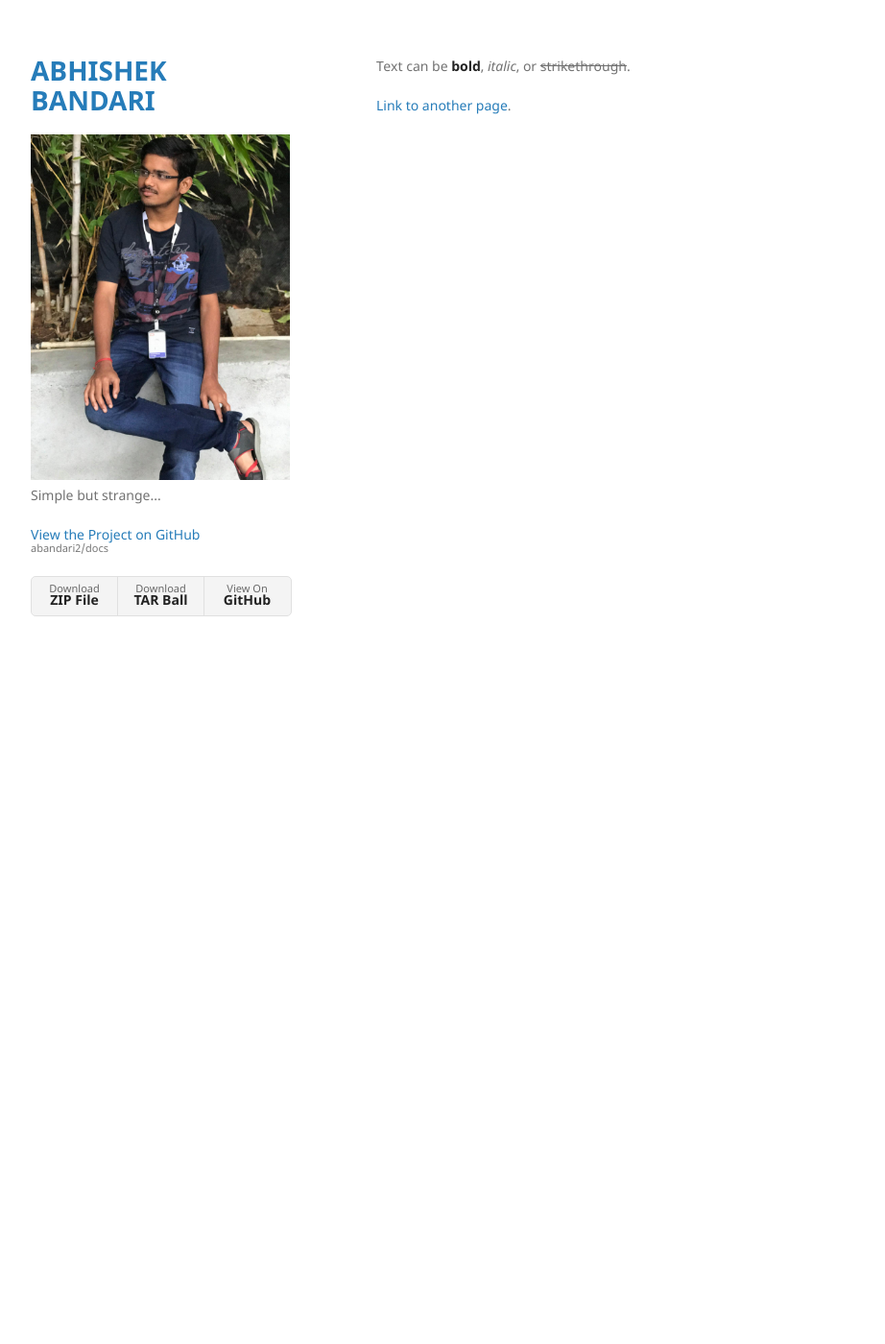
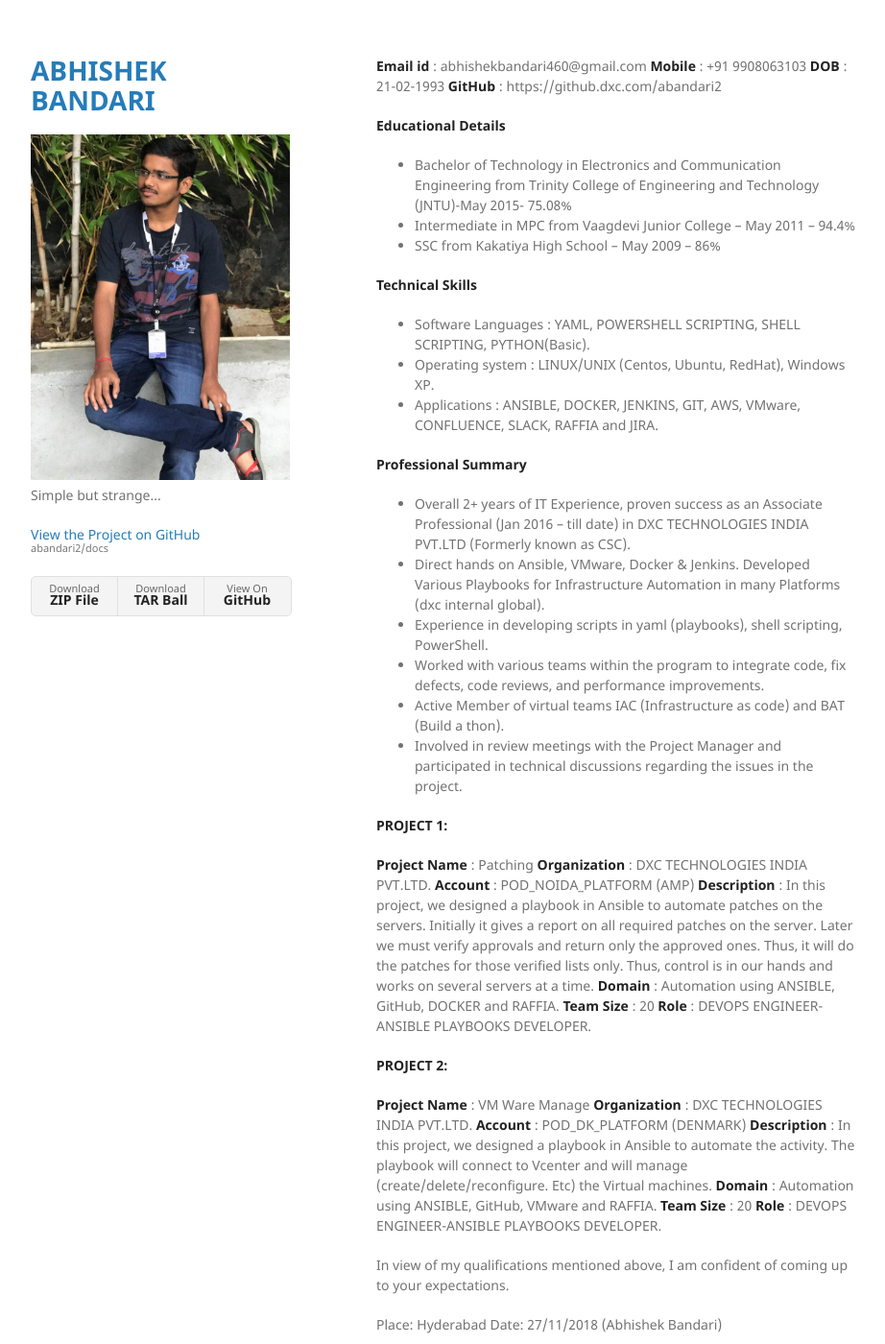
Before and after one commit to abandari2/docs, a Jekyll site: the page built from resume.md, in a window 1280 px wide and 1400 px high. Shown: the whole window at 96% size, without its empty margins (178-1100 px from the left). Built offline with Jekyll 4.4.1, drawn with Linux system fonts in a browser that asks for light colours.

Commit message:
Update resume.md

```diff
--- a/resume.md
+++ b/resume.md
@@ -5,6 +5,57 @@ layout: default
 permalink: /resume
 ---
 
-Text can be **bold**, _italic_, or ~~strikethrough~~.
+**Email id**	: abhishekbandari460@gmail.com
+**Mobile**	: +91 9908063103
+**DOB**		: 21-02-1993
+**GitHub**	: https://github.dxc.com/abandari2
 
-[Link to another page](./another-page.html).
+**Educational Details**
+
+* Bachelor of Technology in Electronics and Communication Engineering from Trinity College of Engineering and Technology (JNTU)-May 2015- 75.08%
+* Intermediate in MPC from Vaagdevi Junior College – May 2011 – 94.4%
+* SSC from Kakatiya High School – May 2009 – 86%
+
+
+**Technical Skills**
+
+*	Software Languages 		:  YAML, POWERSHELL SCRIPTING, SHELL SCRIPTING, PYTHON(Basic).
+*	Operating system		  :  LINUX/UNIX (Centos, Ubuntu, RedHat), Windows XP.
+*	Applications	 		    :  ANSIBLE, DOCKER, JENKINS, GIT, AWS, VMware, CONFLUENCE, SLACK, RAFFIA and JIRA.
+
+
+**Professional Summary**
+
+* Overall 2+ years of IT Experience, proven success as an Associate Professional (Jan 2016 – till date) in DXC TECHNOLOGIES INDIA PVT.LTD (Formerly known as CSC).
+*	Direct hands on Ansible, VMware, Docker & Jenkins. Developed Various Playbooks for Infrastructure Automation in many Platforms (dxc internal global).
+*	Experience in developing scripts in yaml (playbooks), shell scripting, PowerShell.
+*	Worked with various teams within the program to integrate code, fix defects, code reviews, and performance improvements.
+*	Active Member of virtual teams IAC (Infrastructure as code) and BAT (Build a thon).
+*	Involved in review meetings with the Project Manager and participated in technical discussions regarding the issues in the project.
+
+
+**PROJECT 1:**
+
+**Project Name**    :       Patching
+**Organization**    :	 DXC TECHNOLOGIES INDIA PVT.LTD.
+**Account**         :       POD_NOIDA_PLATFORM (AMP)
+**Description**     :	In this project, we designed a playbook in Ansible to automate patches on the servers. Initially it gives a report on all required patches on the server. Later we must verify approvals and return only the approved ones. Thus, it will do the patches for those verified lists only. Thus, control is in our hands and works on several servers at a time.
+**Domain**          :        Automation using ANSIBLE, GitHub, DOCKER and RAFFIA.
+**Team Size**       :	20
+**Role**            :       DEVOPS ENGINEER-ANSIBLE PLAYBOOKS DEVELOPER.
+
+**PROJECT 2:**
+
+**Project Name**    :   VM Ware Manage
+**Organization**    :	 DXC TECHNOLOGIES INDIA PVT.LTD.
+**Account**         :   POD_DK_PLATFORM (DENMARK)
+**Description**     :	In this project, we designed a playbook in Ansible to automate the activity. The playbook will connect to Vcenter and will manage (create/delete/reconfigure. Etc) the Virtual machines.
+**Domain**          :    Automation using ANSIBLE, GitHub, VMware and RAFFIA.
+**Team Size**       :	20
+**Role**            :    DEVOPS ENGINEER-ANSIBLE PLAYBOOKS DEVELOPER.
+
+In view of my qualifications mentioned above, I am confident of coming up to your expectations.
+
+
+Place: Hyderabad
+Date:  27/11/2018                       				(Abhishek Bandari)
```
